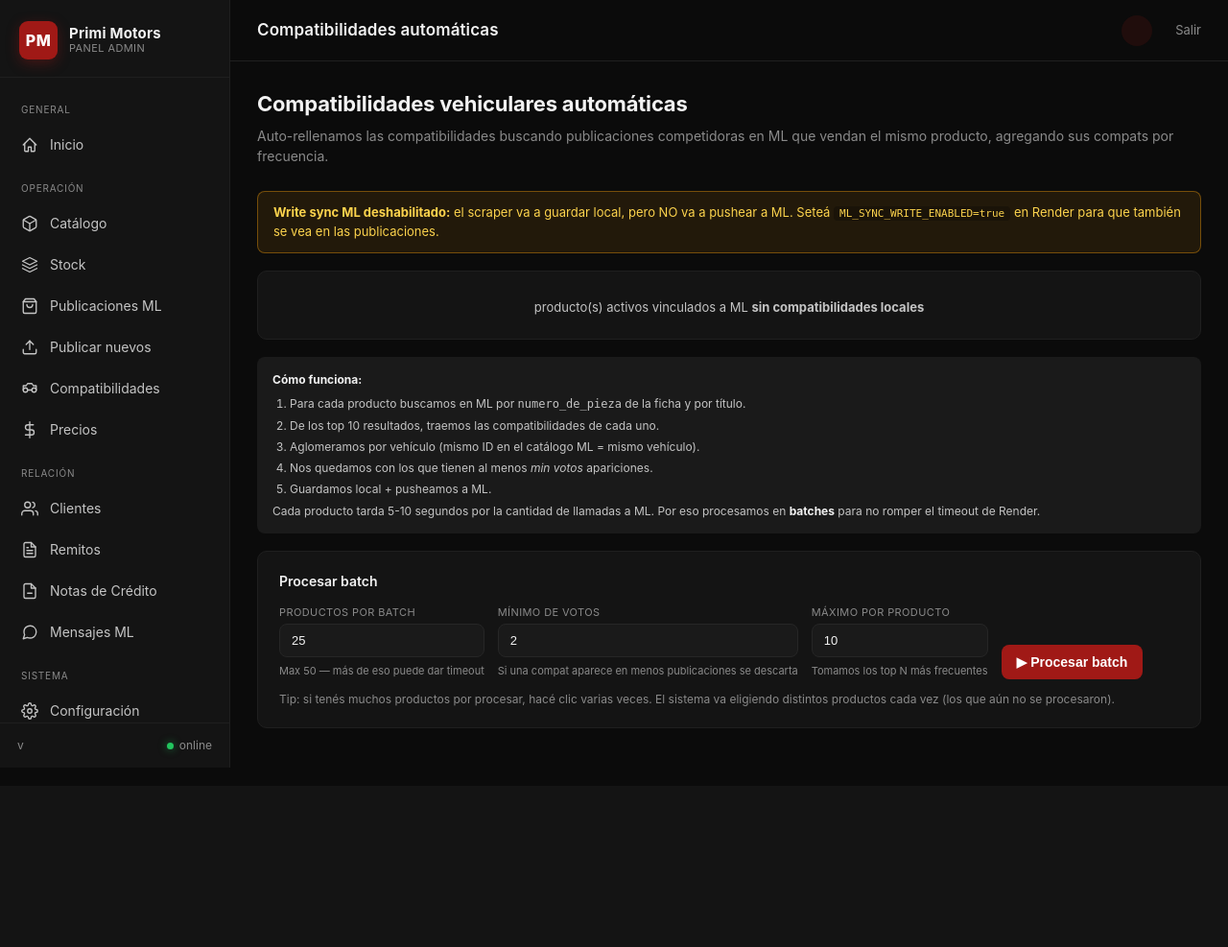
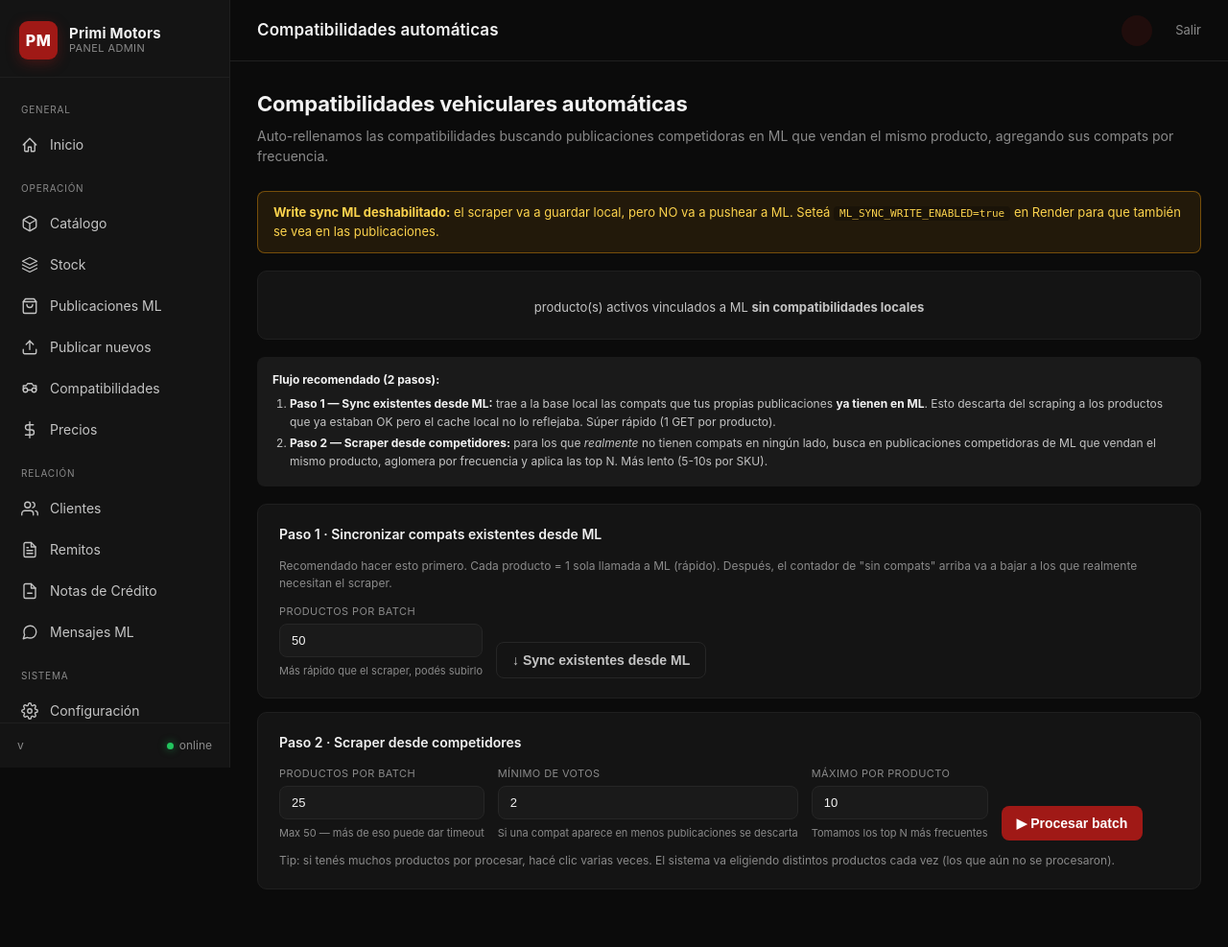
Before and after one commit to admprimimotors/main.py, a FastAPI app: template app/templates/compatibilidades.html in a window 1280 px wide. Shown: the whole page at 96% size. Before the commit the page ends 784 px from the top, so only its background shows below. Run offline with FastAPI, Linux system fonts and the light colour scheme; the template is opened without the code that fills it, so the values that code supplies are empty.

Commit message:
feat: paso 1 sync compats existentes desde ML antes de scraper (v0.39.1)

```diff
--- a/app/main.py
+++ b/app/main.py
@@ -45,7 +45,7 @@ from . import (
 from .database import get_db
 
 APP_NAME = "Primi Motors — Backend"
-APP_VERSION = "0.39.0"
+APP_VERSION = "0.39.1"
 
 # Raíz del paquete app/
 BASE_DIR = Path(__file__).resolve().parent
@@ -2337,6 +2337,56 @@ def compatibilidades_page(
     )
 
 
+@app.post("/compatibilidades/sync-existentes")
+def compatibilidades_sync_existentes(
+    request: Request,
+    batch_size: int = Form(default=50),
+    user: str = Depends(auth.require_user),
+    db: DbSession = Depends(get_db),
+):
+    """
+    PASO 1: para cada producto elegible (vinculado a ML, sin compats locales),
+    trae las compats que su PROPIA publicación ya tiene en ML y las guarda
+    local. Sin scrapear competidores.
+
+    Después de correr esto, el eligible_count refleja los productos que
+    realmente no tienen compats en NINGÚN lado.
+    """
+    batch_size = max(1, min(int(batch_size), 100))
+    try:
+        summary = compat_scraper.sync_own_compats_from_ml(db, batch_size=batch_size)
+    except Exception as e:
+        import traceback
+        traceback.print_exc()
+        request.session["flash"] = {
+            "type": "error",
+            "msg": f"Error inesperado: {type(e).__name__}: {e}",
+        }
+        return RedirectResponse("/compatibilidades", status_code=303)
+
+    n_proc = summary["processed"]
+    n_sync = summary["synced"]
+    n_without = summary["without_compats"]
+    if n_proc == 0:
+        flash_type, msg = "success", "✓ No quedan productos elegibles."
+    elif n_sync:
+        flash_type, msg = "success", (
+            f"✓ Sync de {n_proc} producto(s) procesados · "
+            f"{n_sync} ya tenían compats en ML (bajadas a local) · "
+            f"{n_without} sin compats en ML (necesitan scraper)."
+        )
+    else:
+        flash_type, msg = "warning", (
+            f"{n_proc} procesados · ninguno tenía compats en ML · "
+            f"se necesita el scraper de competidores."
+        )
+    if summary["errors"]:
+        msg += f" Errores: {' · '.join(summary['errors'][:3])}"
+
+    request.session["flash"] = {"type": flash_type, "msg": msg}
+    return RedirectResponse("/compatibilidades", status_code=303)
+
+
 @app.post("/compatibilidades/run")
 def compatibilidades_run(
     request: Request,
--- a/app/templates/compatibilidades.html
+++ b/app/templates/compatibilidades.html
@@ -76,20 +76,48 @@
 </div>
 
 <div class="how-it-works">
-  <strong>Cómo funciona:</strong>
+  <strong>Flujo recomendado (2 pasos):</strong>
   <ol>
-    <li>Para cada producto buscamos en ML por <code>numero_de_pieza</code> de la ficha y por título.</li>
-    <li>De los top {{ 10 }} resultados, traemos las compatibilidades de cada uno.</li>
-    <li>Aglomeramos por vehículo (mismo ID en el catálogo ML = mismo vehículo).</li>
-    <li>Nos quedamos con los que tienen al menos <em>min votos</em> apariciones.</li>
-    <li>Guardamos local + pusheamos a ML.</li>
+    <li>
+      <strong>Paso 1 — Sync existentes desde ML:</strong> trae a la base local
+      las compats que tus propias publicaciones <strong>ya tienen en ML</strong>.
+      Esto descarta del scraping a los productos que ya estaban OK pero el
+      cache local no lo reflejaba. Súper rápido (1 GET por producto).
+    </li>
+    <li>
+      <strong>Paso 2 — Scraper desde competidores:</strong> para los que
+      <em>realmente</em> no tienen compats en ningún lado, busca en
+      publicaciones competidoras de ML que vendan el mismo producto,
+      aglomera por frecuencia y aplica las top N. Más lento (5-10s por SKU).
+    </li>
   </ol>
-  Cada producto tarda 5-10 segundos por la cantidad de llamadas a ML. Por eso
-  procesamos en <strong>batches</strong> para no romper el timeout de Render.
 </div>
 
+<!-- PASO 1 -->
+<form method="post" action="/compatibilidades/sync-existentes" class="card" style="margin-bottom: 14px;">
+  <div class="card-title">Paso 1 · Sincronizar compats existentes desde ML</div>
+  <p style="font-size: 12px; color: var(--muted); margin: 4px 0 12px;">
+    Recomendado hacer esto primero. Cada producto = 1 sola llamada a ML
+    (rápido). Después, el contador de "sin compats" arriba va a bajar a los
+    que realmente necesitan el scraper.
+  </p>
+  <div class="form-row">
+    <div class="form-field">
+      <label for="sync_batch_size">Productos por batch</label>
+      <input type="number" name="batch_size" id="sync_batch_size" value="50" min="1" max="100" />
+      <span class="help">Más rápido que el scraper, podés subirlo</span>
+    </div>
+    <button type="submit" class="btn btn-ghost"
+            {% if eligible_count == 0 %}disabled style="opacity: 0.5; cursor: not-allowed;"{% endif %}
+            onclick="return confirm('¿Sincronizar compats existentes desde ML?\\nProcesa hasta {{ '{batch_size}' }} productos.');">
+      ↓ Sync existentes desde ML
+    </button>
+  </div>
+</form>
+
+<!-- PASO 2 -->
 <form method="post" action="/compatibilidades/run" class="card">
-  <div class="card-title">Procesar batch</div>
+  <div class="card-title">Paso 2 · Scraper desde competidores</div>
   <div class="form-row">
     <div class="form-field">
       <label for="batch_size">Productos por batch</label>
```
Also changed, not shown: app/compat_scraper.py (+67 -0 lines).
